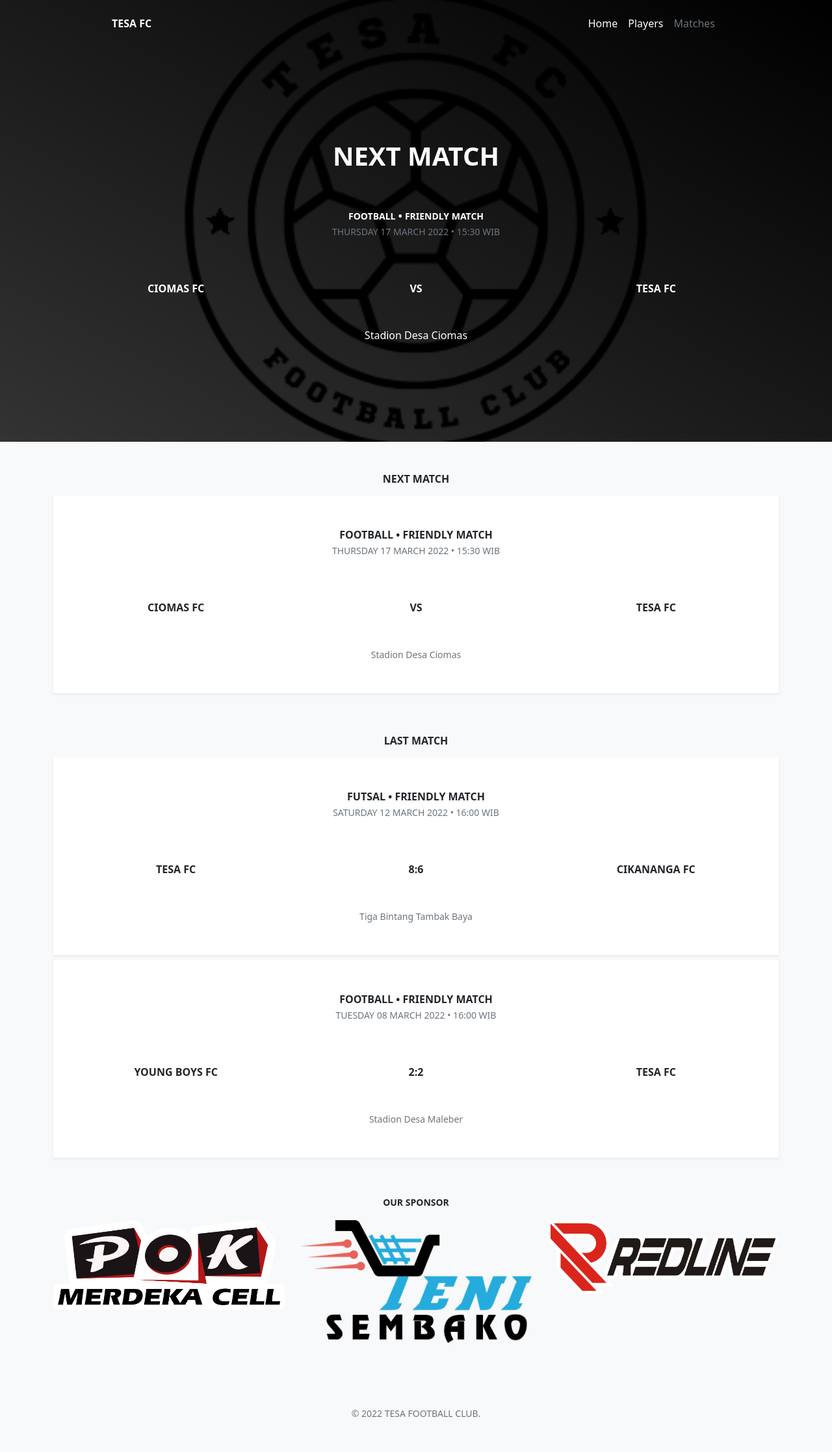
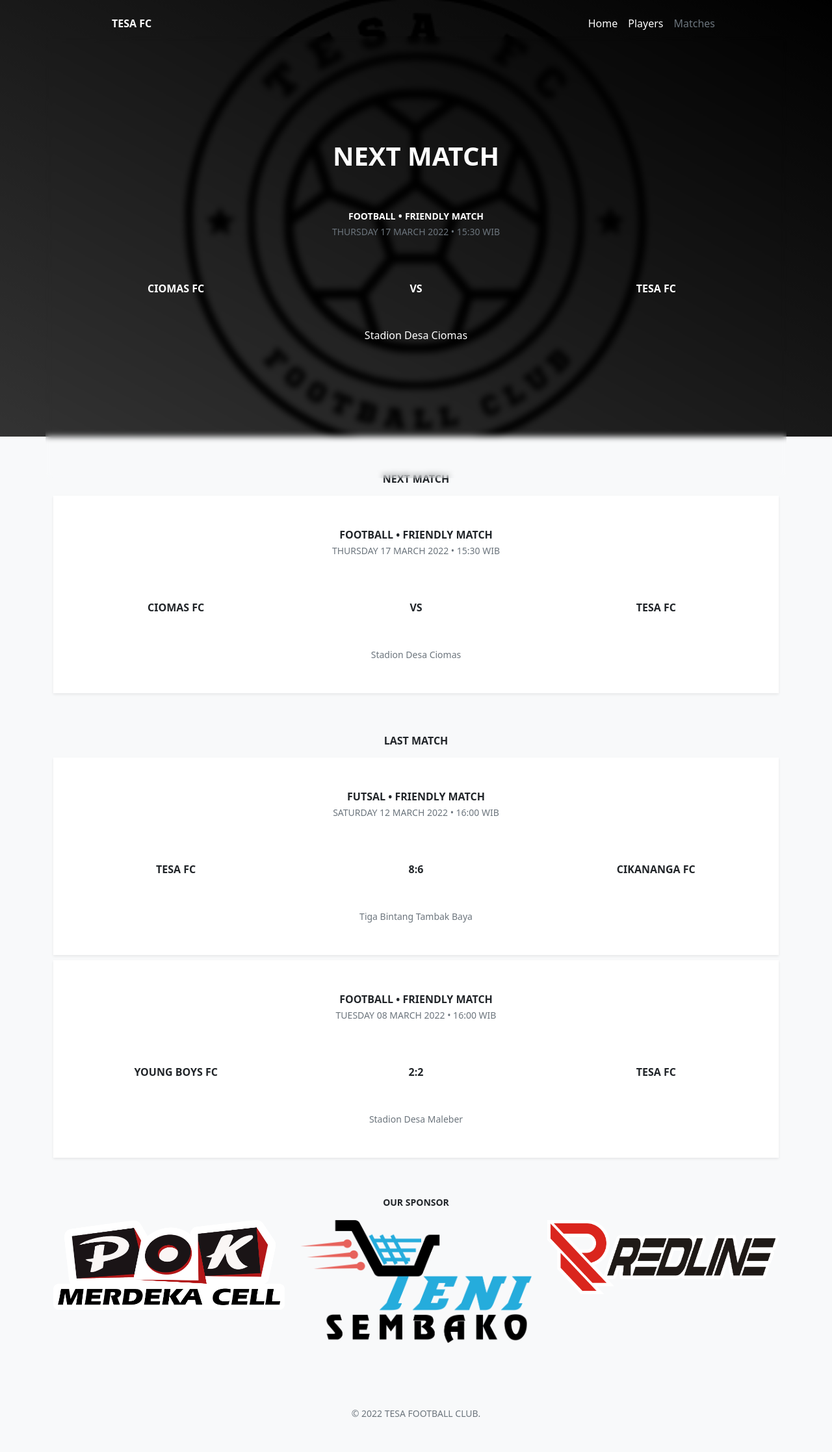
Before and after one commit to tesafc/www2, a Jekyll site: the page built from matches.html, in a window 1280 px wide. Shown: the whole page at 65% size. Built offline with Jekyll 4.4.1, drawn with Linux system fonts in a browser that asks for light colours.

Commit message:
Update header-matches.html

```diff
--- a/_includes/header-matches.html
+++ b/_includes/header-matches.html
@@ -1,5 +1,5 @@
 <header>
-  <div class="text-white bg-dark" style="height: 680px; background-image: linear-gradient(to bottom left, rgba(0, 0, 0, 1), rgba(0, 0, 0, 0.9), rgba(0, 0, 0, 0.8)), url('{{ page.image }}'); background-size: cover; background-position: center; background-repeat: no-repeat; backdrop-filter: blur(5px);">
+  <div class="text-white bg-dark" style="height: 680px; background-image: linear-gradient(to bottom left, rgba(0, 0, 0, 1), rgba(0, 0, 0, 0.9), rgba(0, 0, 0, 0.8)), url('{{ page.image }}'); background-size: cover; background-position: center; background-repeat: no-repeat;">
     <div class="container pt-3">
       <div class="d-flex flex-wrap align-items-center justify-content-center justify-content-md-between">
         <a href="/" class="d-flex align-items-center col-md-3 text-white text-decoration-none fw-bold">{{ site.title }}</a>
@@ -12,7 +12,7 @@
       </div>
     </div>
     {% assign matches = site.matches | sort: "status, last match" | reverse %}
-    <div class="container-sm h-100 d-flex flex-column justify-content-center text-center pb-5">
+    <div class="container-sm h-100 d-flex flex-column justify-content-center text-center pb-5" style="backdrop-filter: blur(5px);">
       <div class="row row-cols-1">
         {% for match in matches limit:1 %}
         <div class="col">
```
